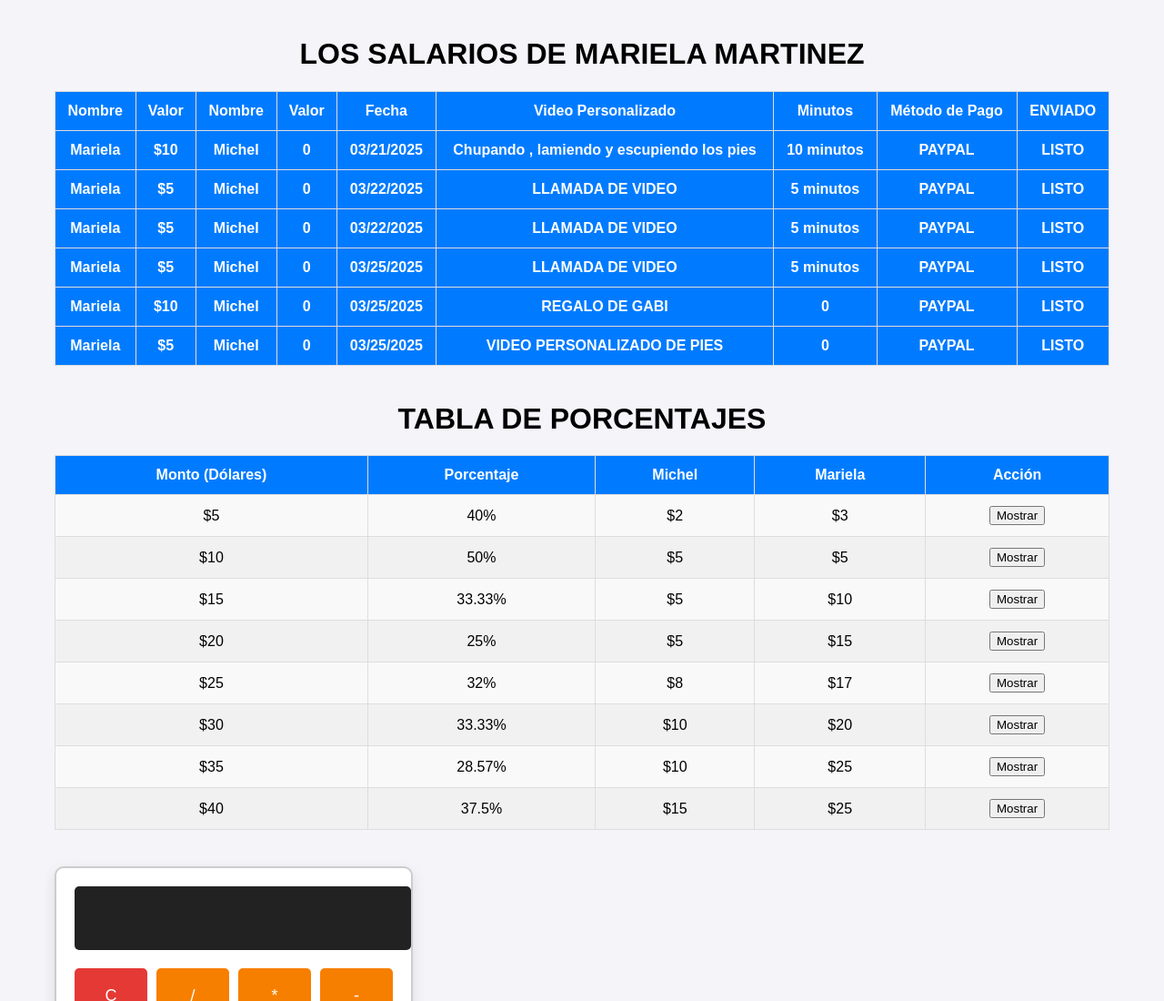
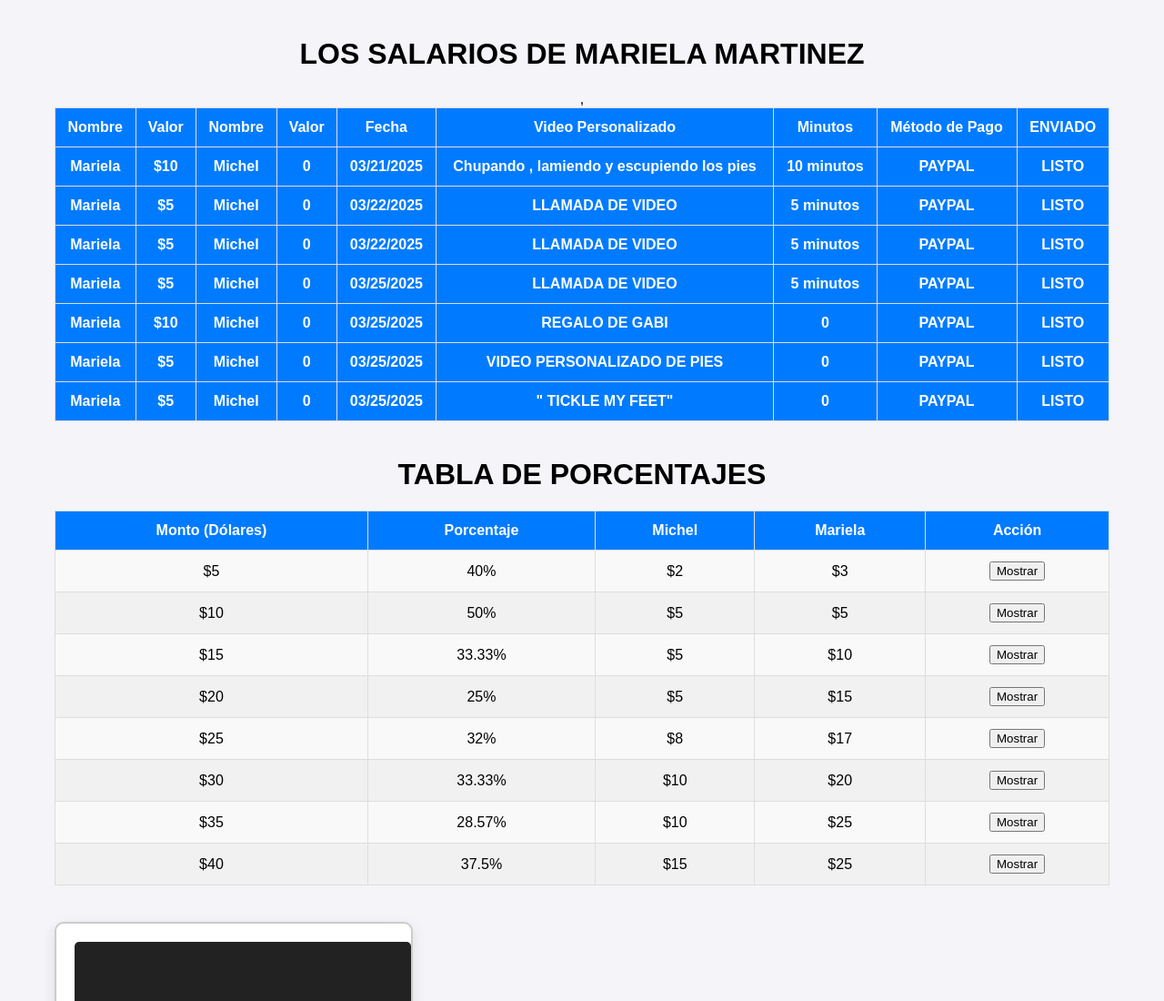
Before and after one commit to Michprosal003/mariela-michel, a plain HTML site: page index.html in a window 1280 px wide. Shown: the top 1100 px of the page at 91% size. Drawn offline with Linux system fonts and the light colour scheme.

Commit message:
index.html

```diff
--- a/index.html
+++ b/index.html
@@ -296,6 +296,21 @@
                             </tr>
 
 
+                            <tr>
+
+                                <th>Mariela</th>
+                                <th>$5</th>
+                                <th>Michel</th>
+                                <th>0</th>
+                                <th>03/25/2025</th>
+                                <th>" TICKLE MY FEET" </th>
+                                <th>0</th>
+                                <th>PAYPAL</th>
+                                <th>LISTO</th>
+                                </tr>
+,
+
+
 
 
 
```
